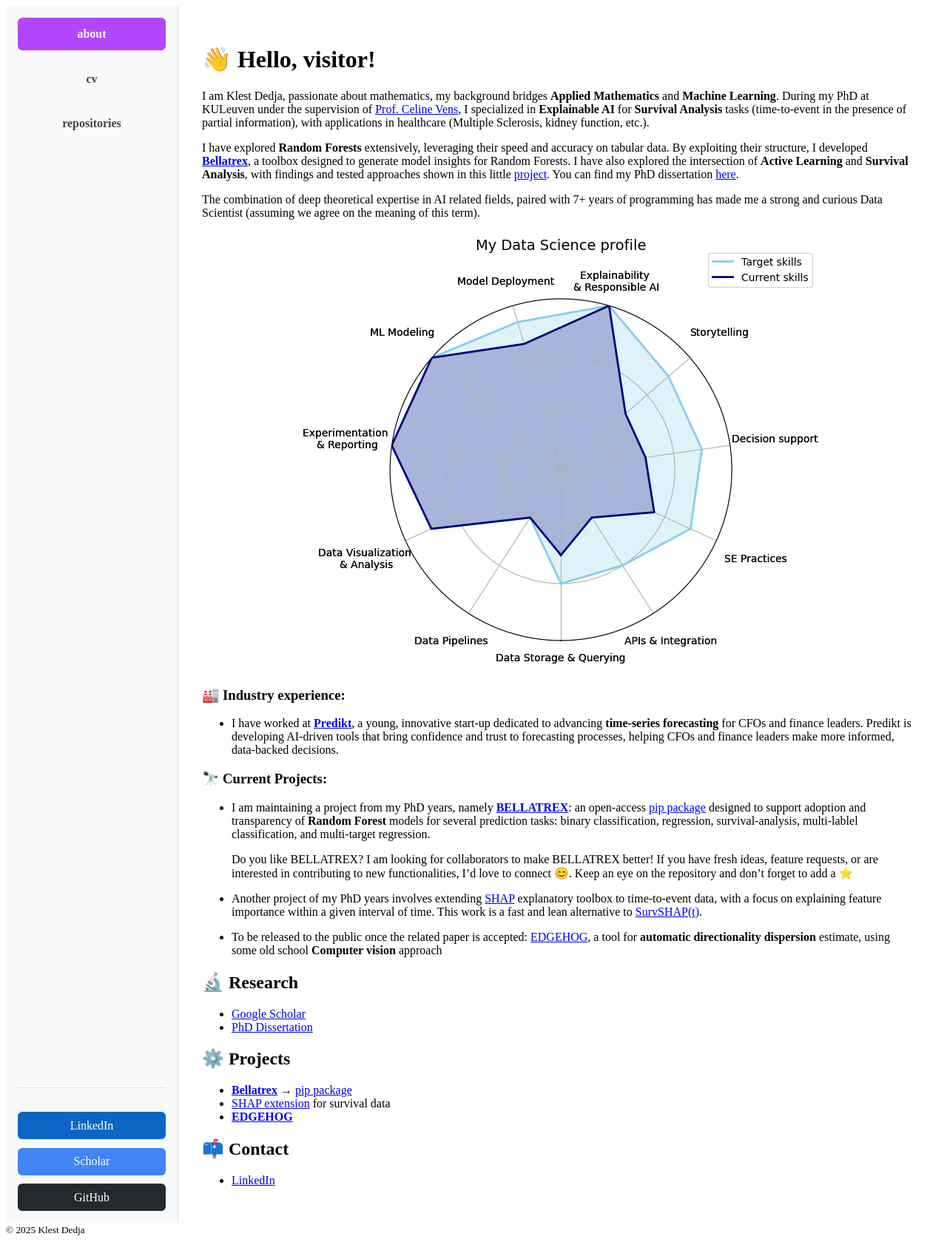
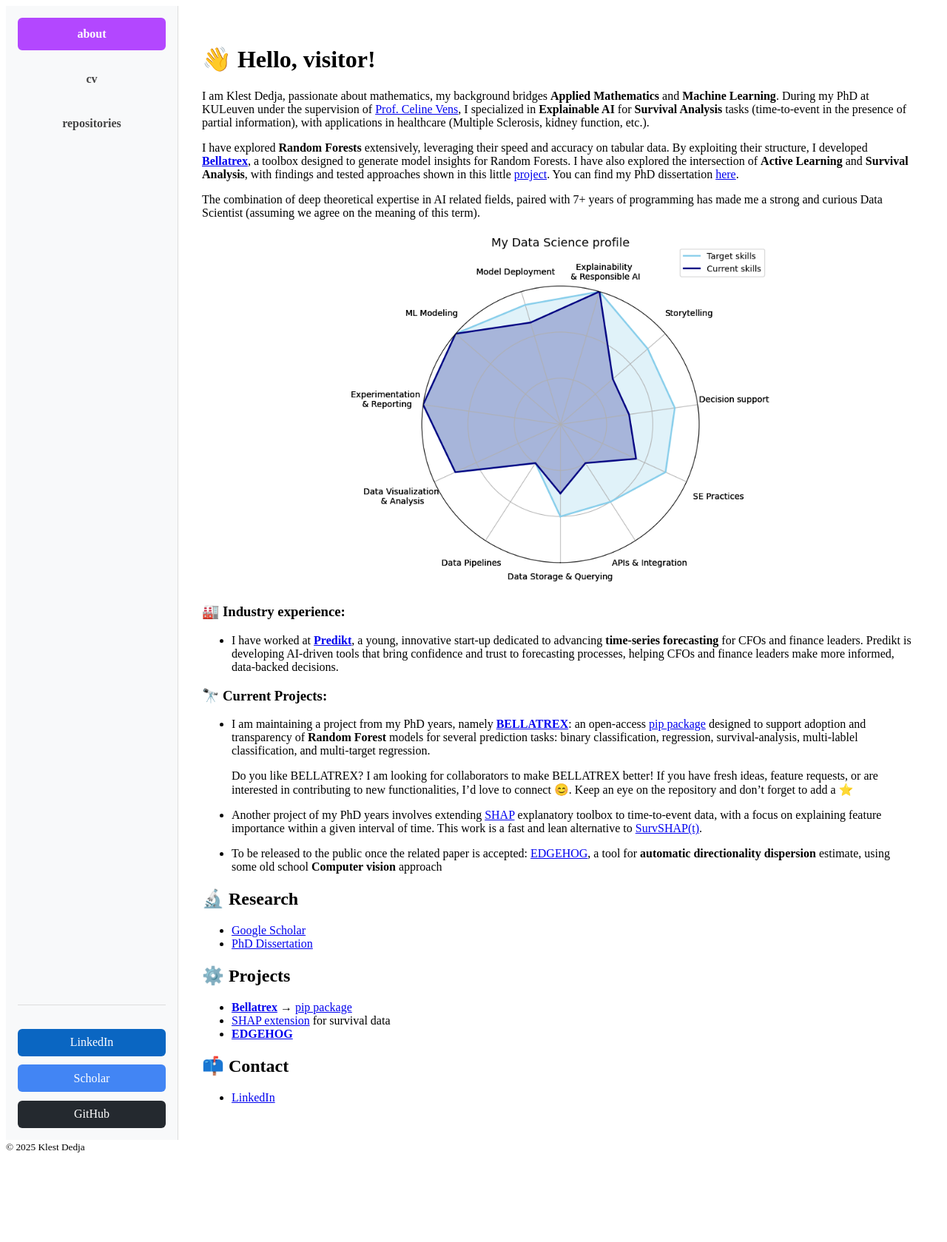
Before and after one commit to KlestDedja/klestdedja.github.io, a Jekyll site: the page built from index.md, in a window 1280 px wide. Shown: the whole page at 74% size. Built offline with Jekyll 4.4.1, drawn with Linux system fonts in a browser that asks for light colours; after the commit the page ends 1567 px from its top, so only the background shows below that.

Commit message:
Reduce skills chart size

```diff
--- a/index.md
+++ b/index.md
@@ -13,7 +13,7 @@ You can find my PhD dissertation [here](https://lirias.kuleuven.be/retrieve/dff3
 The combination of deep theoretical expertise in AI related fields, paired with 7+ years of programming has made me a strong and curious Data Scientist (assuming we agree on the meaning of this term).
 
 <p align="center">
-  <img src="/images/skills-chart-profile.png" alt="Skills Map" />
+  <img src="/images/skills-chart-profile.png" alt="Skills Map"  style="width:60%; height:auto;" />
 </p>
 
 ### 🏭 Industry experience:
```
